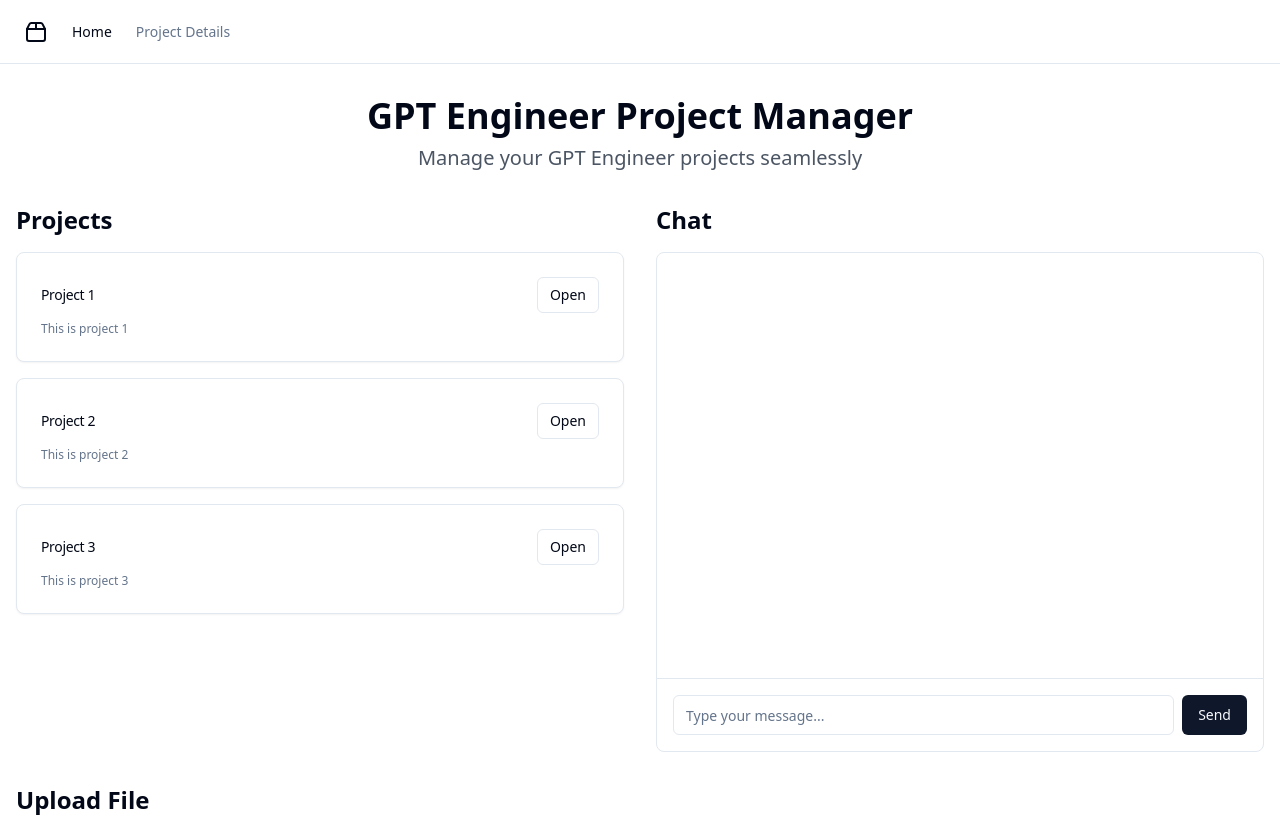
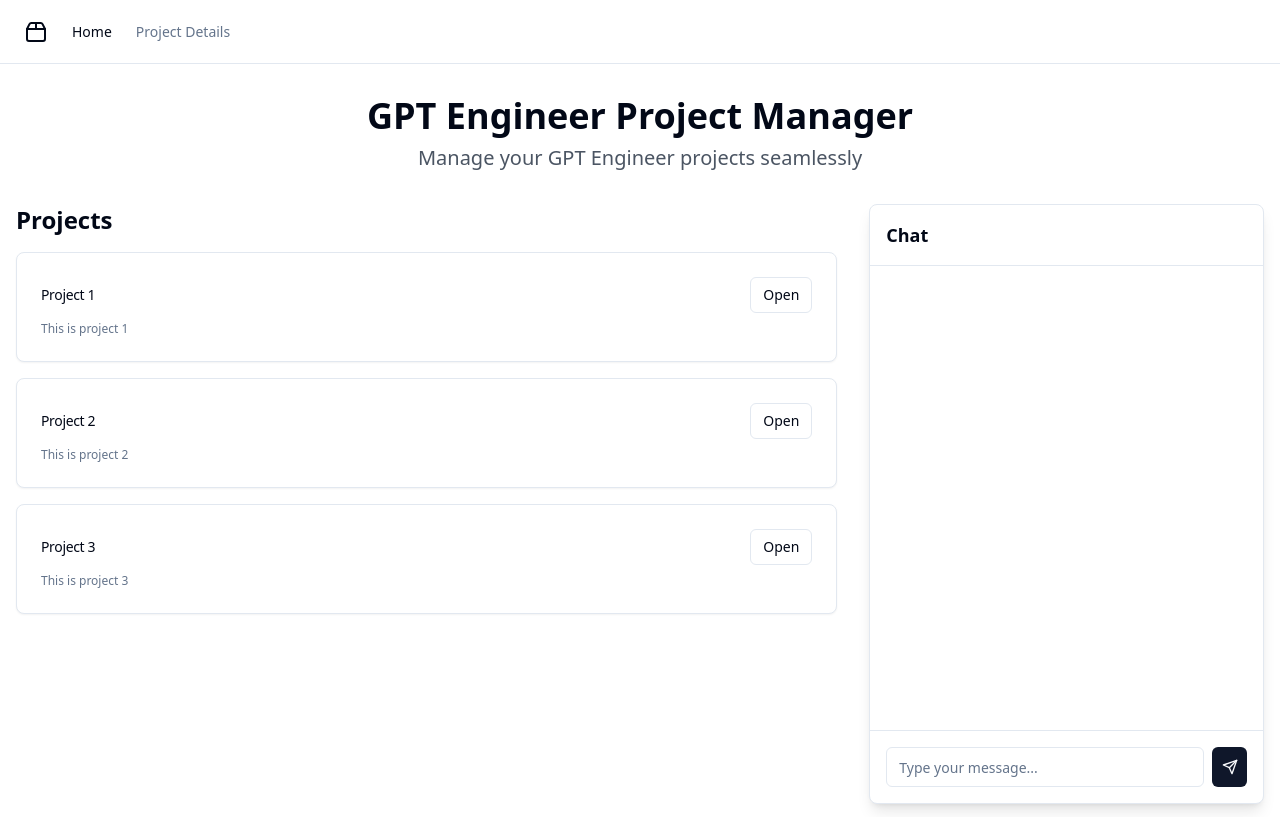
Before and after one commit to GPT-Engineer-App/gptengineer-connector, a React (Vite) app: page / in a window 1280 px wide. Shown: the top 817 px of the page. Built offline with nearby package versions, Linux system fonts and the light colour scheme.

Commit message:
Implement chatbox mimicking the provided screenshot

```diff
--- a/src/components/ChatBox.jsx
+++ b/src/components/ChatBox.jsx
@@ -2,6 +2,7 @@ import { useState } from "react";
 import { Button } from "@/components/ui/button";
 import { Input } from "@/components/ui/input";
 import { ScrollArea } from "@/components/ui/scroll-area";
+import { Send } from "lucide-react";
 
 const ChatBox = () => {
   const [messages, setMessages] = useState([]);
@@ -11,29 +12,38 @@ const ChatBox = () => {
     if (input.trim()) {
       setMessages([...messages, { text: input, sender: "user" }]);
       setInput("");
-      // TODO: Implement actual chat logic and API integration
+      // Simulate bot response
       setTimeout(() => {
         setMessages((prev) => [
           ...prev,
-          { text: "Message received. Processing...", sender: "bot" },
+          { text: "This is a simulated response.", sender: "bot" },
         ]);
       }, 1000);
     }
   };
 
   return (
-    <div className="flex flex-col h-[500px] border rounded-lg">
+    <div className="flex flex-col h-[600px] border rounded-lg bg-background shadow-lg">
+      <div className="p-4 border-b">
+        <h2 className="text-lg font-semibold">Chat</h2>
+      </div>
       <ScrollArea className="flex-grow p-4">
         {messages.map((message, index) => (
           <div
             key={index}
-            className={`mb-2 p-2 rounded-lg ${
-              message.sender === "user"
-                ? "bg-primary text-primary-foreground ml-auto"
-                : "bg-secondary"
-            } max-w-[80%]`}
+            className={`mb-4 ${
+              message.sender === "user" ? "text-right" : "text-left"
+            }`}
           >
-            {message.text}
+            <div
+              className={`inline-block p-3 rounded-lg ${
+                message.sender === "user"
+                  ? "bg-primary text-primary-foreground"
+                  : "bg-secondary text-secondary-foreground"
+              }`}
+            >
+              {message.text}
+            </div>
           </div>
         ))}
       </ScrollArea>
@@ -44,8 +54,11 @@ const ChatBox = () => {
             onChange={(e) => setInput(e.target.value)}
             placeholder="Type your message..."
             onKeyPress={(e) => e.key === "Enter" && handleSend()}
+            className="flex-grow"
           />
-          <Button onClick={handleSend}>Send</Button>
+          <Button onClick={handleSend} size="icon">
+            <Send className="h-4 w-4" />
+          </Button>
         </div>
       </div>
     </div>
--- a/src/pages/Index.jsx
+++ b/src/pages/Index.jsx
@@ -37,8 +37,8 @@ const Index = () => {
         <p className="text-xl text-gray-600">Manage your GPT Engineer projects seamlessly</p>
       </header>
 
-      <main className="grid grid-cols-1 md:grid-cols-2 gap-8">
-        <section>
+      <main className="grid grid-cols-1 lg:grid-cols-3 gap-8">
+        <section className="lg:col-span-2">
           <h2 className="text-2xl font-semibold mb-4">Projects</h2>
           {isLoading ? (
             <p>Loading projects...</p>
@@ -53,12 +53,11 @@ const Index = () => {
           )}
         </section>
 
-        <section>
-          <h2 className="text-2xl font-semibold mb-4">Chat</h2>
+        <section className="lg:col-span-1">
           <ChatBox />
         </section>
 
-        <section className="md:col-span-2">
+        <section className="lg:col-span-3">
           <h2 className="text-2xl font-semibold mb-4">Upload File</h2>
           <div className="flex gap-4">
             <Input type="file" onChange={handleFileChange} />
```
